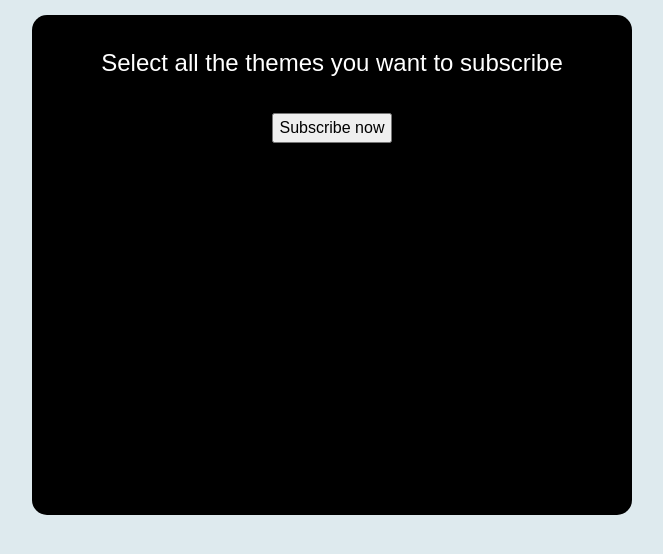
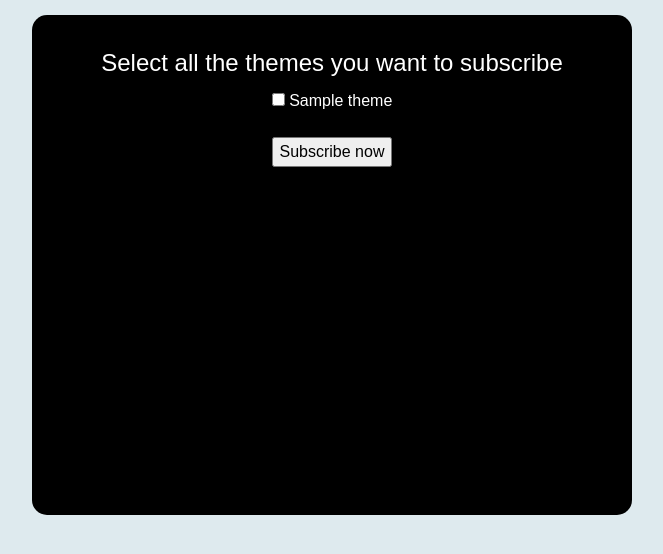
Before and after one commit to APAD-Summer2021/Team1-GroupProject, a Flask app: page /sub in a window 1280 px wide. Shown: the part 62-616 px from the top of the page, without its empty margins (308-971 px from the left). Run offline with Flask 2, Linux system fonts and the light colour scheme; the visitor is signed in with stand-in values (Sample User, id 1); a database or web service that is not in the repository returns one stand-in record (values such as "Sample title"); parts of the project's set-up code (start-up, migrations or seed data) failed here and were passed over; some libraries are stand-ins or nearby versions.

Commit message:
1) Added code to refresh the db cache for every refresh 2) Changed the Info Window Layout to reduce the text size and fonts.

```diff
--- a/main.py
+++ b/main.py
@@ -150,6 +150,11 @@ def search_page():
 
 @app.route("/new_post")
 def new_post():
+    db_dump_themes = themes_db.find()
+    list_of_themes_db = []
+    for theme in db_dump_themes:
+        if theme not in list_of_themes_db:
+            list_of_themes_db.append(theme)
     return render_template('new_post.html',list_of_themes_db=list_of_themes_db)
 
 
@@ -315,6 +320,12 @@ def manage():
 
 @app.route('/sub', methods=['GET', 'POST'])
 def sub():
+
+    db_dump_themes = themes_db.find()
+    list_of_themes_db = []
+    for theme1 in db_dump_themes:
+        if theme1 not in list_of_themes_db:
+            list_of_themes_db.append(theme1)
     if "email" in session:
         subscribed_themes = request.form.getlist('themes')
         # print(subscribed_themes)
@@ -372,6 +383,11 @@ def view_own_posts():
 def view_all():
     # Viewing all posts, show newest posts first
     type_of_pet = request.form.get('type')
+    db_dump_themes = themes_db.find()
+    list_of_themes_db = []
+    for theme in db_dump_themes:
+        if theme not in list_of_themes_db:
+            list_of_themes_db.append(theme)
     if "email" in session:
         if type_of_pet is None or type_of_pet == 'all':
             # print(type_of_pet)
```
Also changed, not shown: templates/view_map.html (+6 -6 lines).
